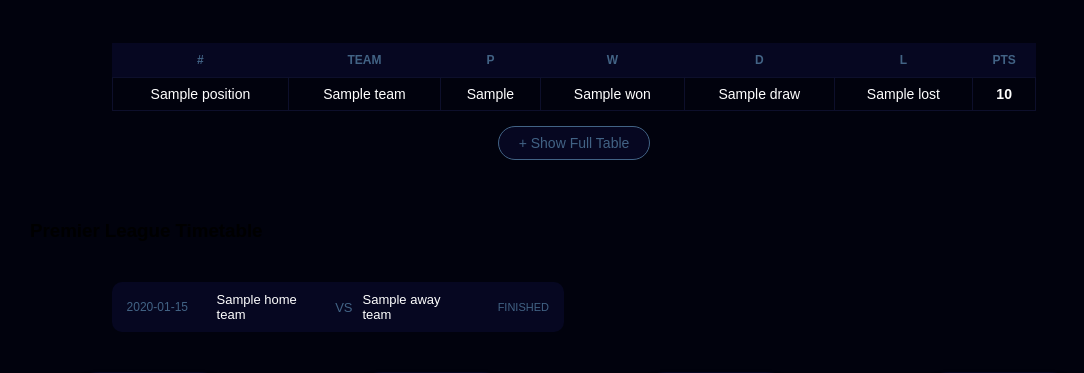
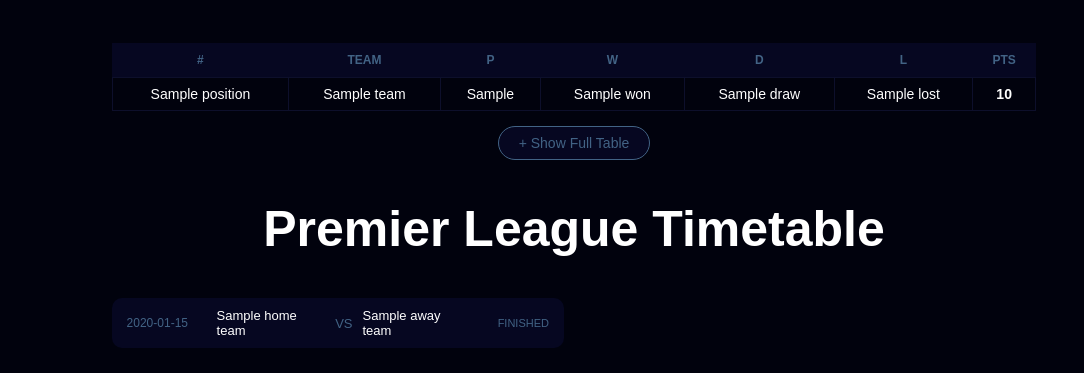
Before and after one commit to deMachad0/spurs-news-app, a Flask app: page / in a window 1280 px wide. Shown: the part 1079-1452 px from the top of the page, without its empty margins (66-1150 px from the left). Run offline with Flask 3, Linux system fonts and the light colour scheme; a database or web service that is not in the repository returns one stand-in record (values such as "Sample title"); data that the repository does not hold is empty.

Commit message:
<div class= .... missing. Fixed

```diff
--- a/src/templates/spurs_news.html
+++ b/src/templates/spurs_news.html
@@ -119,6 +119,8 @@
                 btn.textContent = btn.textContent.includes('+') ? '- Hide Full Table' : '+ Show Full Table';
               }
             </script>
+            </div>
+      <div class="team-title">
     <h1>Premier League Timetable</h1>
 </div>
 <section class="premier-section">
```
